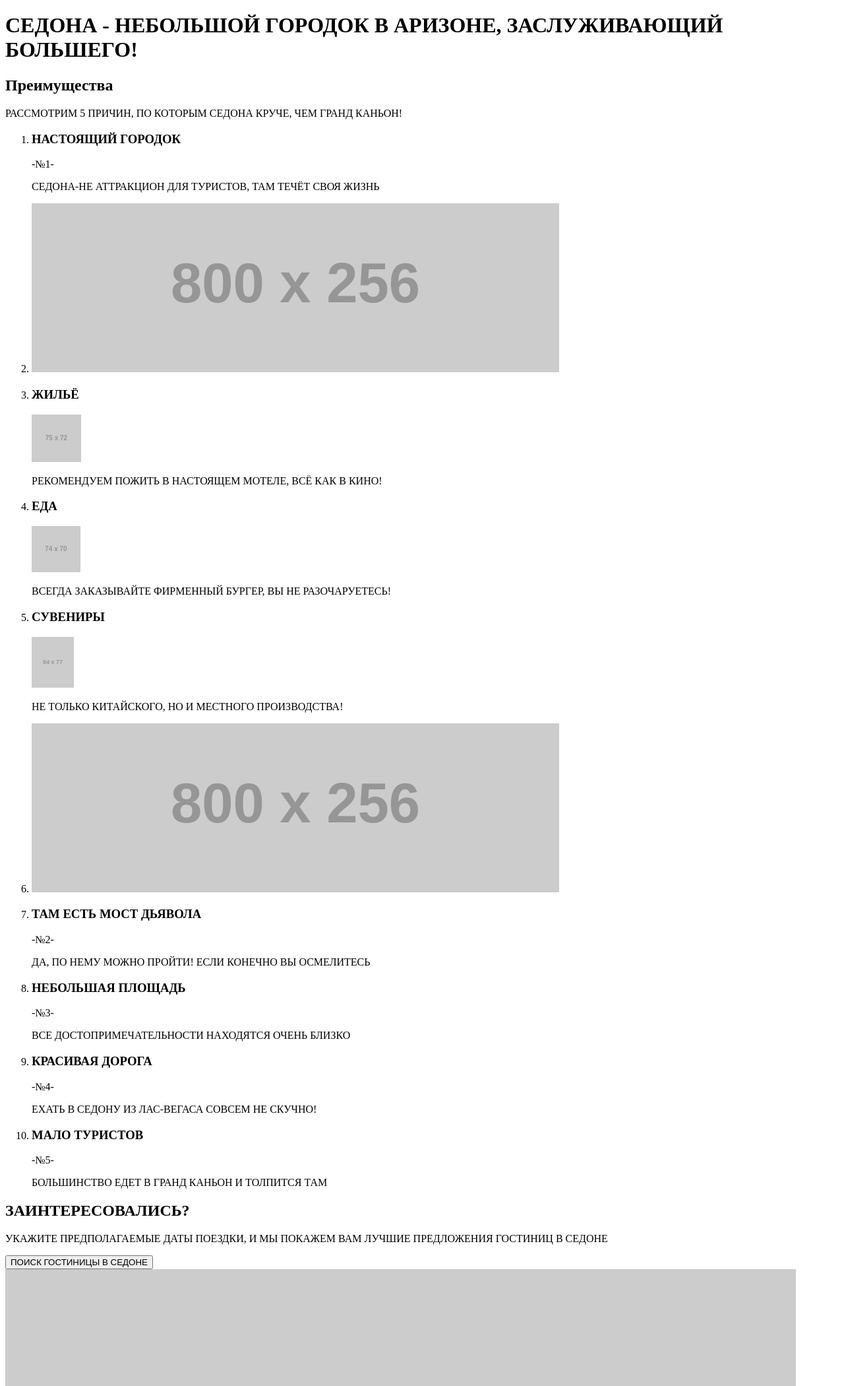
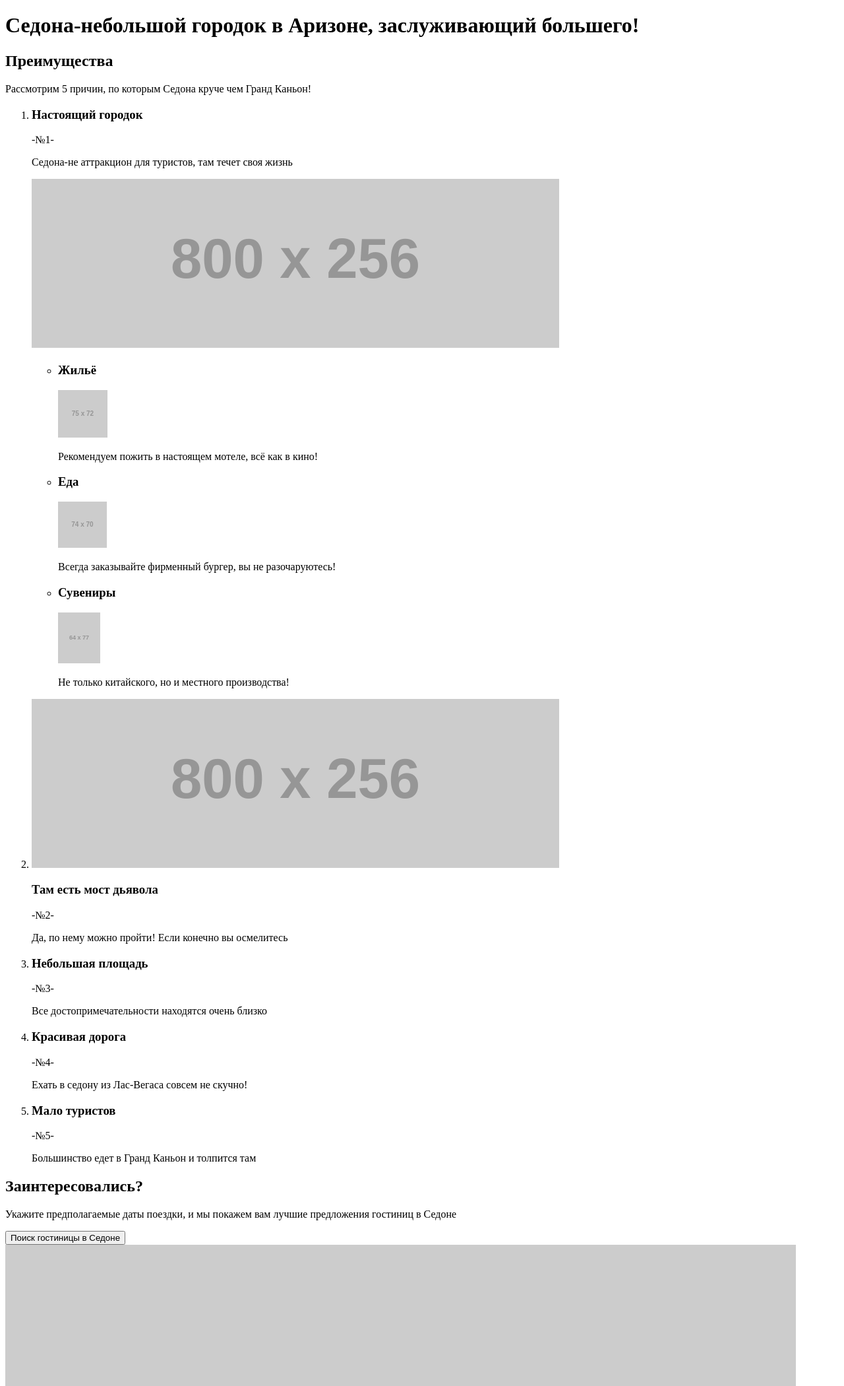
Before and after one commit to valkiboy/1114841-sedona-31, a plain HTML site: page index.html in a window 1280 px wide. Shown: the part 700-2800 px from the top of the page at 66% size. Drawn offline with Linux system fonts and the light colour scheme; placeholder pictures from the web are drawn by us.

Commit message:
Исправил главную страницу

```diff
--- a/index.html
+++ b/index.html
@@ -11,74 +11,72 @@
           <img src="https://via.placeholder.com/138x70" width="138" height="70" alt="Логотип сайта городка Седона">
         </a>
         <ul>
-          <li><a href=""></a>Информация</li>
-          <li><a href=""></a>Фото и видео</li>
-          <li><a href=""></a>Карта штата</li>
-          <li><a href=""></a>Гостиницы</li>
+          <li><a href="">Информация</a></li>
+          <li><a href="">Фото и видео</a></li>
+          <li><a href="">Карта штата</a></li>
+          <li><a href="Catalog.html">Гостиницы</a></li>
         </ul>
       </nav>
     </header>
     <main>
       <img src="https://via.placeholder.com/1200x509" width="1200" height="509" alt="вид на горы">
-      <h1>СЕДОНА - НЕБОЛЬШОЙ ГОРОДОК В АРИЗОНЕ, ЗАСЛУЖИВАЮЩИЙ БОЛЬШЕГО!</h1>
+      <h1>Седона-небольшой городок в Аризоне, заслуживающий большего!</h1>
       <section>
       <h2>Преимущества</h2>
-          <p>РАССМОТРИМ 5 ПРИЧИН, ПО КОТОРЫМ СЕДОНА КРУЧЕ, ЧЕМ ГРАНД КАНЬОН!</p>
+          <p>Рассмотрим 5 причин, по которым Седона круче чем Гранд Каньон!</p>
           <ol>
             <li>
-              <h3>НАСТОЯЩИЙ ГОРОДОК</h3>
+              <h3>Настоящий городок</h3>
               <p>-№1-</p>
-              <p>СЕДОНА-НЕ АТТРАКЦИОН ДЛЯ ТУРИСТОВ, ТАМ ТЕЧЁТ СВОЯ ЖИЗНЬ</p>
+              <p>Седона-не аттракцион для туристов, там течет своя жизнь</p>
+              <img src="https://via.placeholder.com/800x256" width="800" height="256" alt="фото домика">
+              <ul>
+                <li>
+                  <h3>Жильё</h3>
+                  <img src="https://via.placeholder.com/75x72" width="75" height="72" alt="изображение домика">
+                  <p>Рекомендуем пожить в настоящем мотеле, всё как в кино!</p>
+                </li>
+                <li>
+                  <h3>Еда</h3>
+                  <img src="https://via.placeholder.com/74x70" width="74" height="70" alt="изображение бургера">
+                  <p>Всегда заказывайте фирменный бургер, вы не разочаруютесь!</p>
+                </li>
+                <li>
+                  <h3>Сувениры</h3>
+                  <img src="https://via.placeholder.com/64x77" width="64" height="77" alt="изображение коробки">
+                  <p>Не только китайского, но и местного производства!</p>
+                </li>
+              </ul>
+            <li>
+              <img src="https://via.placeholder.com/800x256" width="800" height="256" alt="фото каньона">
+              <h3>Там есть мост дьявола</h3>
+              <p>-№2-</p>
+              <p>Да, по нему можно пройти! Если конечно вы осмелитесь</p>
             </li>
             <li>
-              <img src="https://via.placeholder.com/800x256" width="800" height="256" alt="фото домика">
+              <h3>Небольшая площадь</h3>
+              <p>-№3-</p>
+              <p>Все достопримечательности находятся очень близко</p>
             </li>
             <li>
-              <h3>ЖИЛЬЁ</h3>
-              <img src="https://via.placeholder.com/75x72" width="75" height="72" alt="изображение домика">
-              <p>РЕКОМЕНДУЕМ ПОЖИТЬ В НАСТОЯЩЕМ МОТЕЛЕ, ВСЁ КАК В КИНО!</p>
+              <h3>Красивая дорога</h3>
+              <p>-№4-</p>
+              <p>Ехать в седону из Лас-Вегаса совсем не скучно!</p>
             </li>
             <li>
-              <h3>ЕДА</h3>
-              <img src="https://via.placeholder.com/74x70" width="74" height="70" alt="изображение бургера">
-              <p>ВСЕГДА ЗАКАЗЫВАЙТЕ ФИРМЕННЫЙ БУРГЕР, ВЫ НЕ РАЗОЧАРУЕТЕСЬ!</p>
-            </li>
-            <li>
-              <h3>СУВЕНИРЫ</h3>
-              <img src="https://via.placeholder.com/64x77" width="64" height="77" alt="изображение коробки">
-              <p>НЕ ТОЛЬКО КИТАЙСКОГО, НО И МЕСТНОГО ПРОИЗВОДСТВА!</p>
-            </li>
-            <li>
-              <img src="https://via.placeholder.com/800x256" width="800" height="256" alt="фото каньона">
-            </li>
-            <li>
-              <h3>ТАМ ЕСТЬ МОСТ ДЬЯВОЛА</h3>
-              <p>-№2-</p>
-              <p>ДА, ПО НЕМУ МОЖНО ПРОЙТИ! ЕСЛИ КОНЕЧНО ВЫ ОСМЕЛИТЕСЬ</p>
-            </li>
-            <li>
-              <h3>НЕБОЛЬШАЯ ПЛОЩАДЬ</h3>
-              <p>-№3-</p>
-              <p>ВСЕ ДОСТОПРИМЕЧАТЕЛЬНОСТИ НАХОДЯТСЯ ОЧЕНЬ БЛИЗКО</p>
-            </li>
-            <li>
-              <h3>КРАСИВАЯ ДОРОГА</h3>
-              <p>-№4-</p>
-              <p>ЕХАТЬ В СЕДОНУ ИЗ ЛАС-ВЕГАСА СОВСЕМ НЕ СКУЧНО!</p>
-            </li>
-            <li>
-              <h3>МАЛО ТУРИСТОВ</h3>
+              <h3>Мало туристов</h3>
               <p>-№5-</p>
-              <p>БОЛЬШИНСТВО ЕДЕТ В ГРАНД КАНЬОН И ТОЛПИТСЯ ТАМ</p>
+              <p>Большинство едет в Гранд Каньон и толпится там</p>
             </li>
           </ol>
           </section>
           <section>
-          <h2>ЗАИНТЕРЕСОВАЛИСЬ?</h2>
-          <p>УКАЖИТЕ ПРЕДПОЛАГАЕМЫЕ ДАТЫ ПОЕЗДКИ, И МЫ ПОКАЖЕМ ВАМ ЛУЧШИЕ ПРЕДЛОЖЕНИЯ ГОСТИНИЦ В СЕДОНЕ</p>
-          <button type="button">ПОИСК ГОСТИНИЦЫ В СЕДОНЕ</button>
-          <img src="https://via.placeholder.com/1199x594" width="1199" height="594" alt="Город седона на карте мира">
+              <h2>Заинтересовались?</h2>
+              <p>Укажите предполагаемые даты поездки, и мы покажем вам лучшие предложения гостиниц в Седоне</p>
+              <button type="button">Поиск гостиницы в Седоне</button>
+              <img src="https://via.placeholder.com/1199x594" width="1199" height="594" alt="Город седона на карте мира">
           </section>
+        </main>
           <footer>
             <section>
               <h2>Контакты</h2>
@@ -108,7 +106,5 @@
               </p>
             </section>
           </footer>
-    </main>
-
   </body>
 </html>
```
Also changed, not shown: Catalog.html (added, +53 -0 lines).
